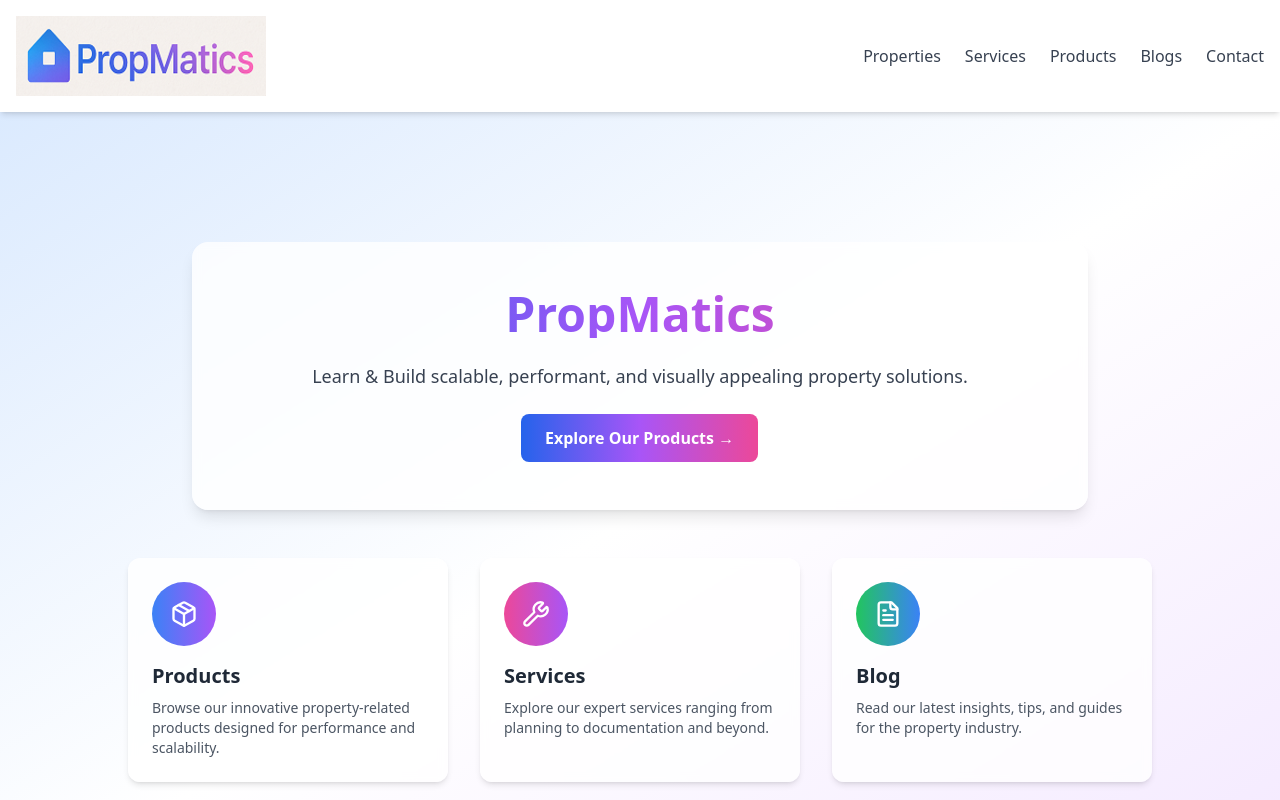
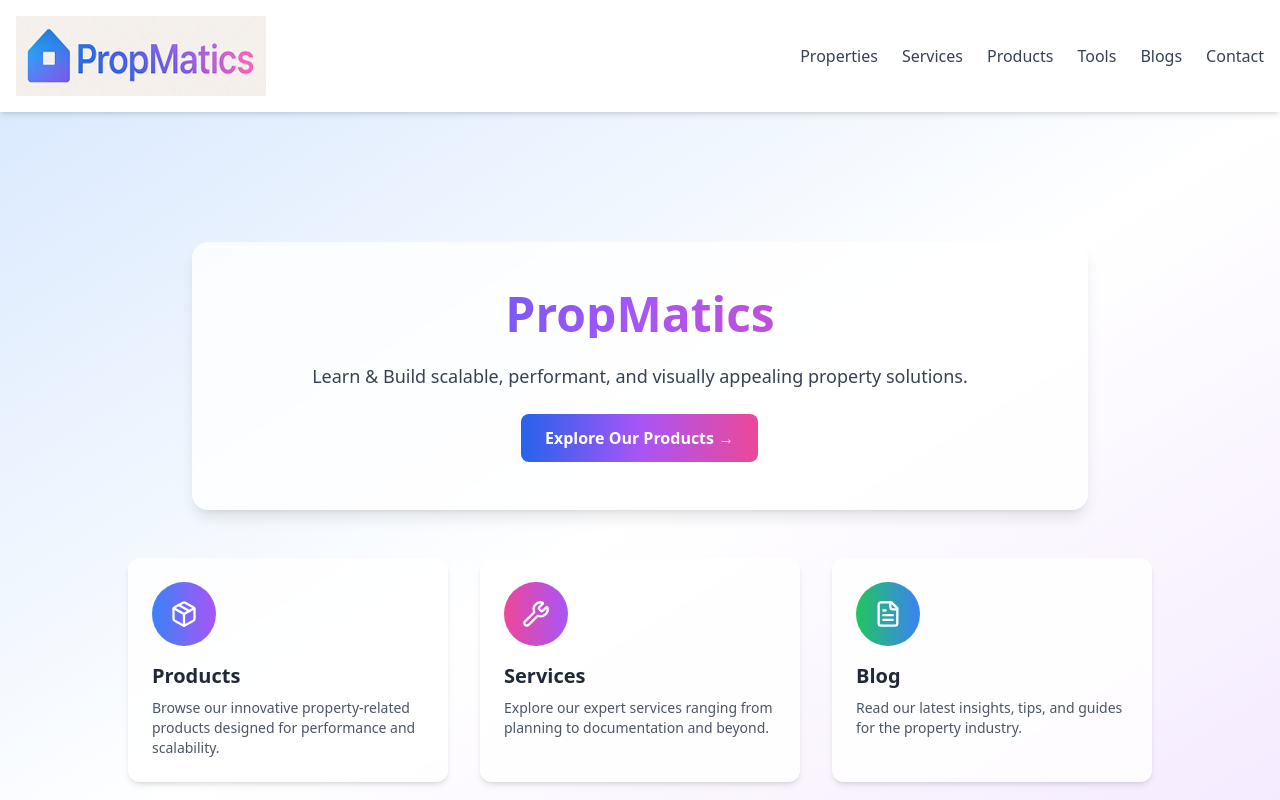
Before and after one commit to venupala-tt/propnz, a Next.js app: page / in a window 1280 px wide. Shown: the top 800 px of the page. Built offline with nearby package versions, Linux system fonts and the light colour scheme.

Commit message:
Update Navbar.tsx

```diff
--- a/components/Navbar.tsx
+++ b/components/Navbar.tsx
@@ -15,6 +15,7 @@ export default function Navbar() {
     { href: "/properties", label: "Properties" },
     { href: "/services", label: "Services" },
     { href: "/products", label: "Products" },
+    { href: "/roi", label: "Tools" },
     { href: "/blog", label: "Blogs" },
     { href: "/contact", label: "Contact" },
   ];
```
